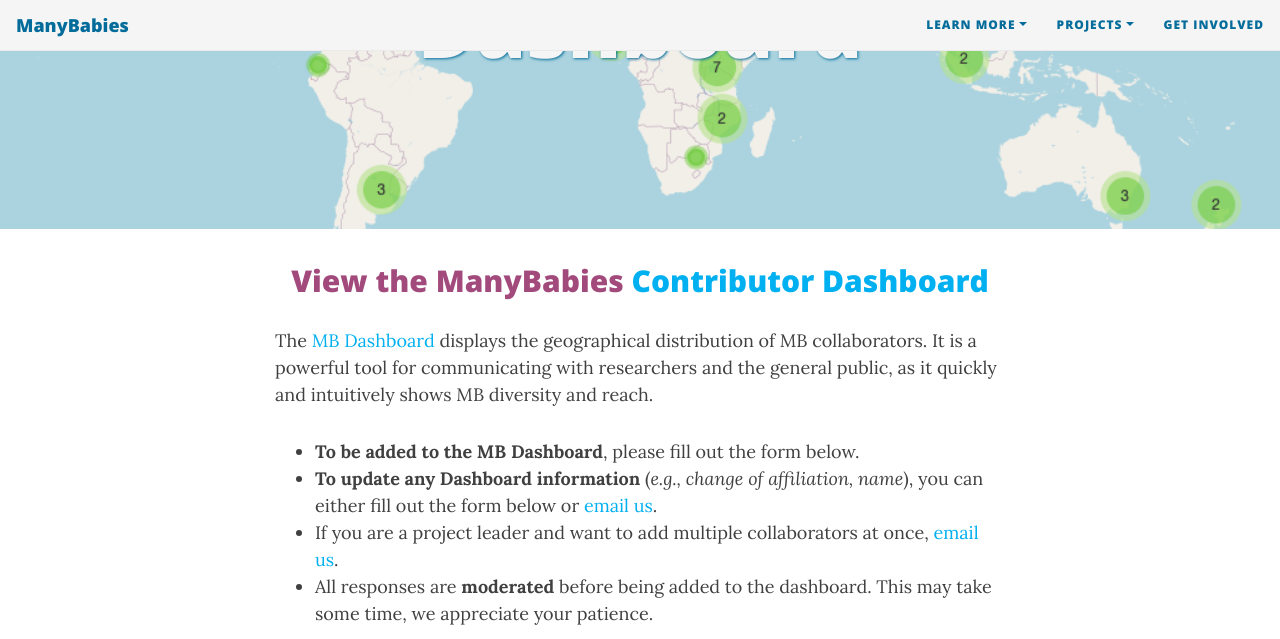
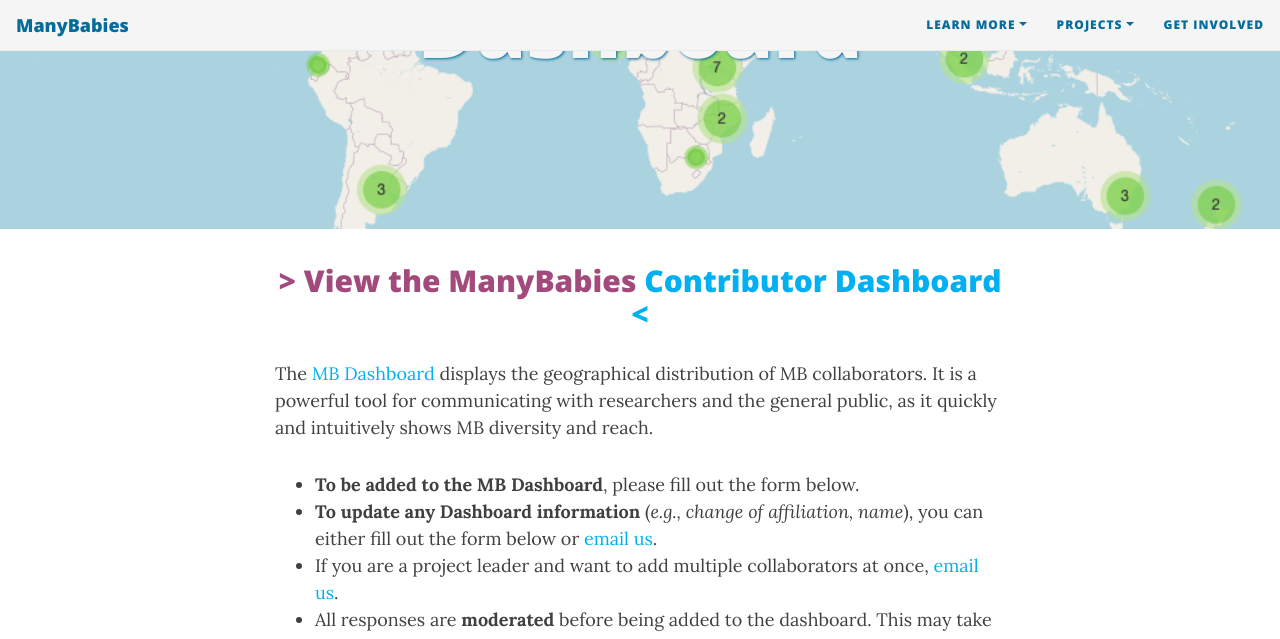
Before and after one commit to manybabies/manybabies.github.io, a Jekyll site: the page built from map.md, in a window 1280 px wide and 900 px high, scrolled down 346 px, cut to the strip 0-639 px from the top of the window. Built offline with Jekyll 4.4.1, drawn with Linux system fonts in a browser that asks for light colours; nearby versions of some CDN libraries; some web fonts are replaced.

Commit message:
Update map.md

```diff
--- a/map.md
+++ b/map.md
@@ -5,7 +5,7 @@
 ---
 
 <section>
-<h2 align="center">View the ManyBabies <a href="https://manybabies.shinyapps.io/shiny_mb_map/" target="blank">Contributor Dashboard</a></h2>
+<h2 align="center"> > View the ManyBabies <a href="https://manybabies.shinyapps.io/shiny_mb_map/" target="blank">Contributor Dashboard < </a></h2>
 </section>
 
 The [MB Dashboard](https://manybabies.shinyapps.io/shiny_mb_map/) displays the geographical distribution of MB collaborators. It is a powerful tool for communicating with researchers and the general public, as it quickly and intuitively shows MB diversity and reach.
```
